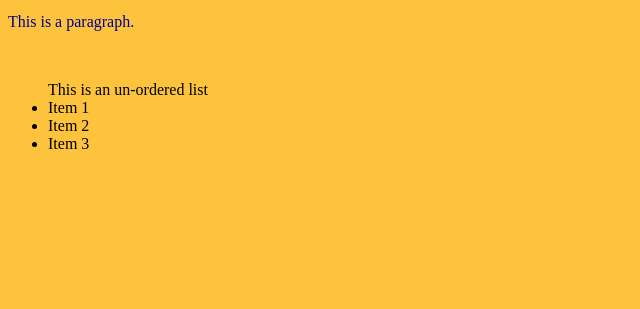
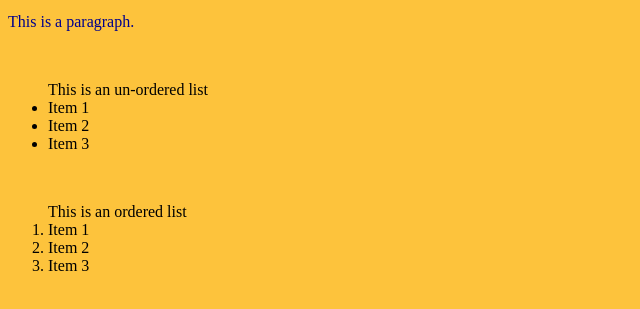
Before and after one commit to fstevens30/WEB-503-Lab-1, a website: page src/index.html in a window 1280 px wide. Shown: the part 159-468 px from the top of the page, without its empty margins (0-640 px from the left). Drawn offline with Linux system fonts and the light colour scheme.

Commit message:
Added ordered list

```diff
--- a/src/index.html
+++ b/src/index.html
@@ -20,7 +20,13 @@
         <li>Item 2</li>
         <li>Item 3</li>
         </ul>
-
+        <br>
+        <ol>This is an ordered list
+            <li>Item 1</li>
+            <li>Item 2</li>
+            <li>Item 3</li>
+            </ol>
+        <br>
 
     </body>
 </html>
```
